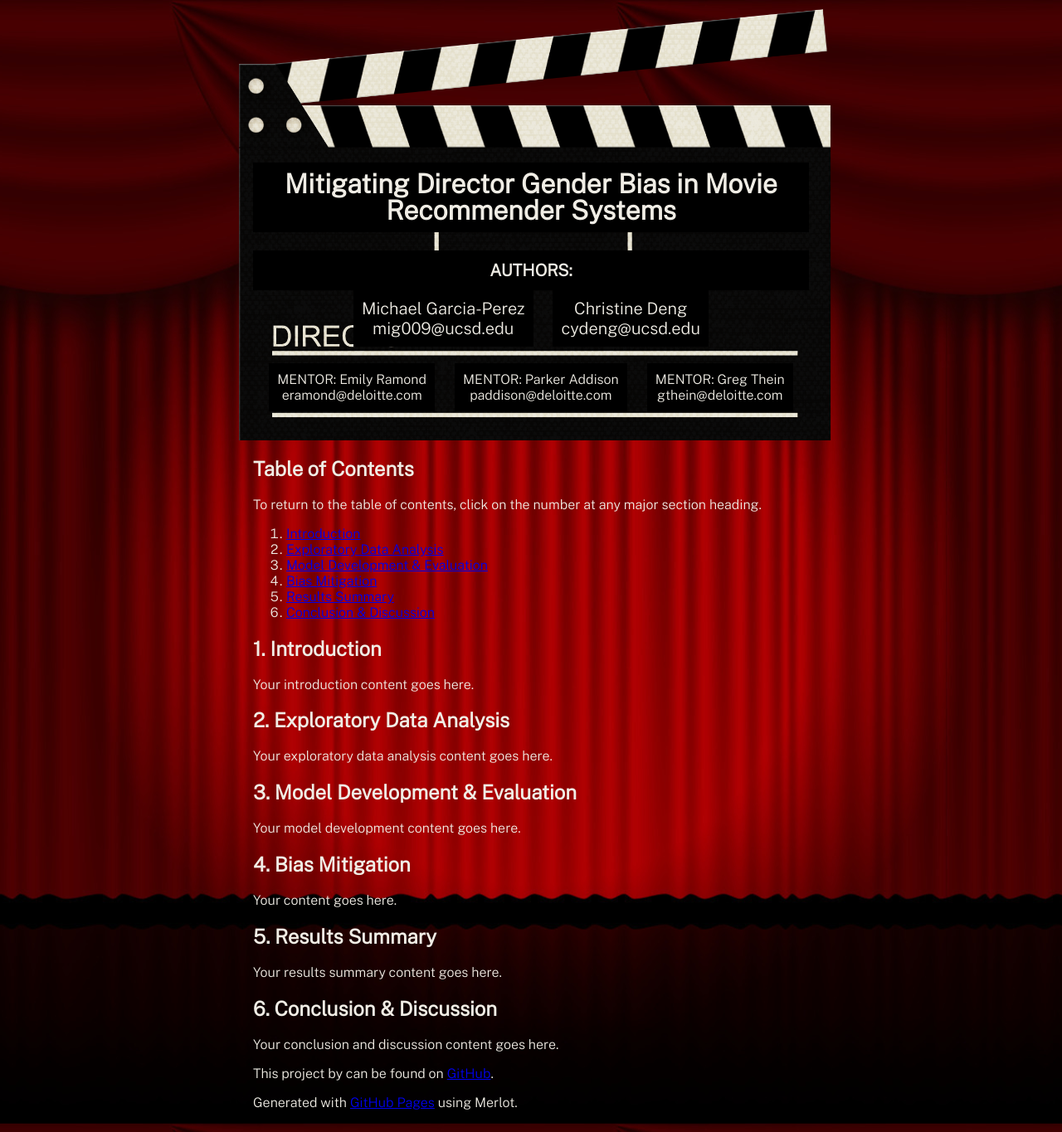
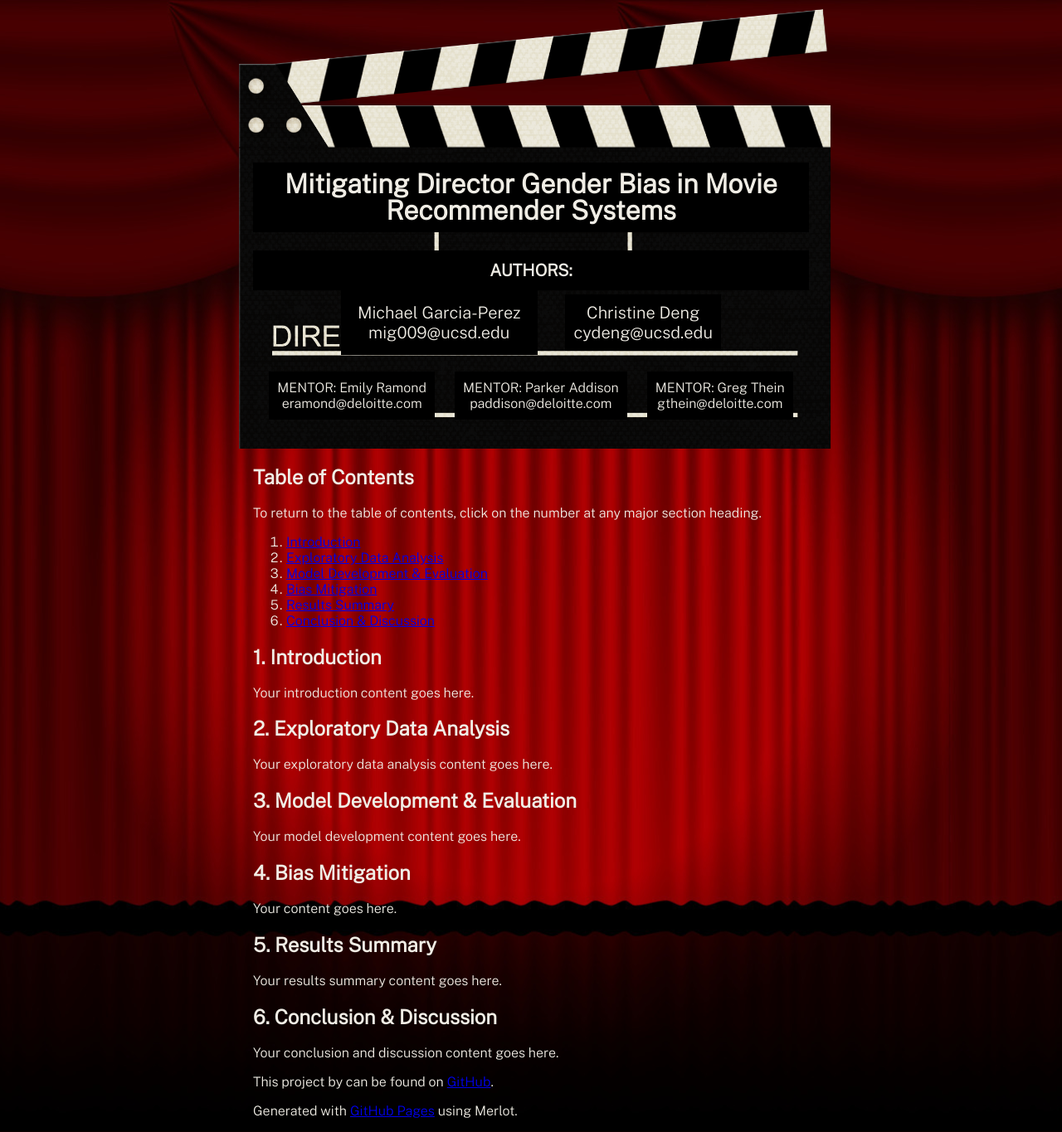
Before and after one commit to michael-garciaperez/DSC180A-Methodology-5, a Jekyll site: the page built from index.md, in a window 1280 px wide. Shown: the whole page at 83% size. Built offline with Jekyll 4.4.1, drawn with Linux system fonts in a browser that asks for light colours.

Commit message:
Update style.scss

```diff
--- a/assets/css/style.scss
+++ b/assets/css/style.scss
@@ -1,5 +1,6 @@
 ---
 ---
+
 
 @import url('https://fonts.googleapis.com/css2?family=Public+Sans:wght@300&display=swap');
 
@@ -36,6 +37,7 @@
 
 header h1 {
   font-size: 2em;
+  font-weight: 800;
   font-weight: bold;
   font-style: normal;
   color: #f0ede5;
@@ -78,3 +80,8 @@
   padding: 10px;
   margin: 10px;
 }
+
+.author-mentor-container p:nth-child(2) {
+  margin-right: 20px; /* Increase margin to the right */
+  padding: 15px 20px; /* Increase padding for top and bottom */
+}
```
